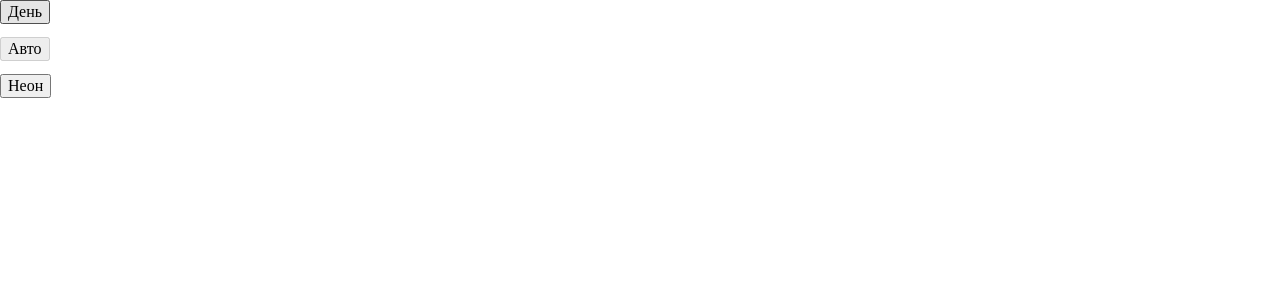
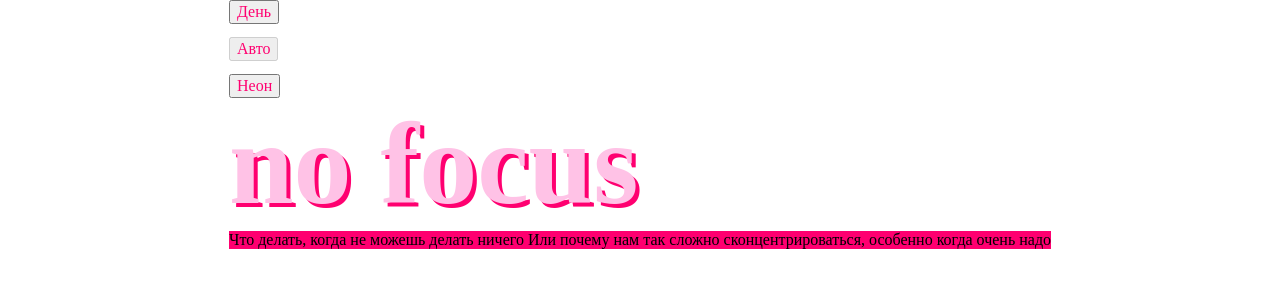
Before and after one commit to DMX3007/slozhno-sosredotochitsya, a plain HTML site: page index.html in a window 1280 px wide. Drawn offline with Linux system fonts and the light colour scheme.

Commit message:
feat: header style

```diff
--- a/index.html
+++ b/index.html
@@ -40,6 +40,13 @@
           </li>
         </ul>
       </nav>
+      <section class="hero-section">
+        <h1 class="hero-section__title">no focus</h1>
+        <p class="hero-section__subtext">
+          Что делать, когда не можешь делать ничего Или почему нам так сложно
+          сконцентрироваться, особенно когда очень надо
+        </p>
+      </section>
     </header>
     <script src="./scripts/script.js"></script>
   </body>
--- a/styles/dark.css
+++ b/styles/dark.css
@@ -3,6 +3,13 @@
   здесь окажутся стили, которые нужно переопределить принудительно,
   переключая тему
 */
+:root {
+  --background-color: #000028;
+  --p-bg-color: #FF0070;
+  --secondary-color: #DB00FF;
+  --shadow-color: #FF0070;
+  --font-color: #F1B2CE;
+}
 
 .page.theme_dark {
   /* сохраните этот селектор в приведённом виде.
--- a/styles/style.css
+++ b/styles/style.css
@@ -2,9 +2,16 @@
 
 .page {
   /* сохраните в разметке и стилях класс page. На его основе работает скрипт. */
+  display: flex;
+  flex-direction: column;
+  justify-content: center;
+  align-items: center;
 }
 
-.header {}
+.header {
+  /* display: grid; */
+
+}
 
 .decorated-zone {}
 
@@ -18,7 +25,9 @@
 
 .header__theme-menu-item {}
 
-.header__theme-menu-button {}
+.header__theme-menu-button {
+  color: var(--shadow-color);
+}
 
 .header__theme-menu-button_type_light {}
 
@@ -27,3 +36,15 @@
 .header__theme-menu-button_type_auto {}
 
 .header__theme-menu-button_type_dark {}
+
+.hero-section {}
+
+.hero-section__title {
+  color: var(--secondary-color);
+  text-shadow: 4px 4px 0 var(--shadow-color);
+  font-size: var(--title-size);
+}
+
+.hero-section__subtext {
+  background-color: var(--shadow-color);
+}
--- a/styles/variables.css
+++ b/styles/variables.css
@@ -10,4 +10,5 @@
   --shadow-color: #FF0070;
   --font-color: #F1B2CE;
   --text-size: 18px;
+  --title-size: 116px;
 }
```
